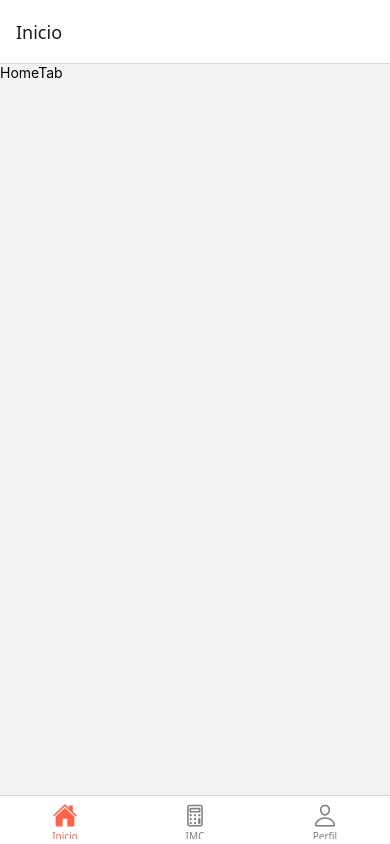
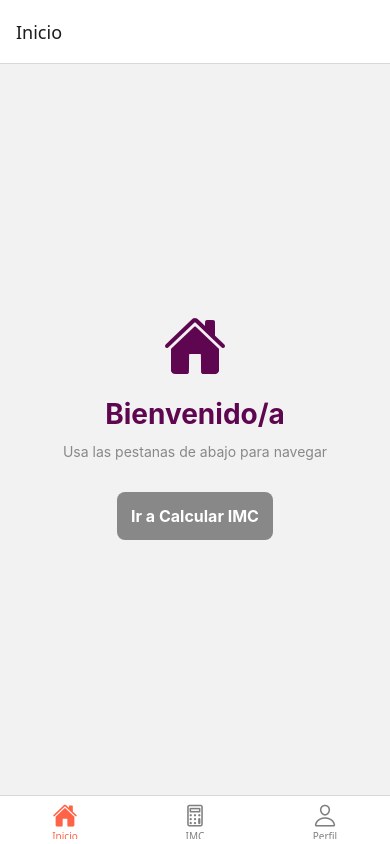
Before and after one commit to mjsalinas/LaboratorioNavegacion65, a React Native app: screen /MainTabs in a window 390 px wide. Built offline with nearby package versions, Linux system fonts and the light colour scheme.

Commit message:
se agregó tab uno de Home

```diff
--- a/src/screens/tabs/HomeTab.tsx
+++ b/src/screens/tabs/HomeTab.tsx
@@ -1,10 +1,51 @@
 import React from 'react';
-import { View, Text } from 'react-native';
+import { View, Text, StyleSheet } from 'react-native';
+import { BottomTabScreenProps } from '@react-navigation/bottom-tabs';
+import { Ionicons } from '@expo/vector-icons';
+import { TabsParamList } from '../../navigation/TabsNavigator';
+import CustomButton from '../../components/CustomButton';
 
-export default function HomeTab() {
+type Props = BottomTabScreenProps<TabsParamList, 'Inicio'>;
+
+export default function HomeTab({ route, navigation }: Props) {
+  const { email } = route.params;
+
   return (
-    <View>
-      <Text>HomeTab</Text>
+    <View style={styles.container}>
+      <Ionicons name="home" size={64} color="#5f0650" />
+      <Text style={styles.title}>Bienvenido/a</Text>
+      <Text style={styles.email}>{email}</Text>
+      <Text style={styles.desc}>Usa las pestanas de abajo para navegar</Text>
+      <CustomButton
+        title="Ir a Calcular IMC"
+        onPress={() => navigation.navigate('IMC')}
+        variant="secondary"
+      />
     </View>
   );
 }
+
+const styles = StyleSheet.create({
+  container: {
+    flex: 1,
+    alignItems: 'center',
+    justifyContent: 'center',
+    padding: 24,
+  },
+  title: {
+    fontSize: 28,
+    fontWeight: 'bold',
+    marginTop: 16,
+    color: '#5f0650',
+  },
+  email: {
+    fontSize: 16,
+    color: '#555',
+    marginBottom: 12,
+  },
+  desc: {
+    textAlign: 'center',
+    color: '#888',
+    marginBottom: 24,
+  },
+});
```
